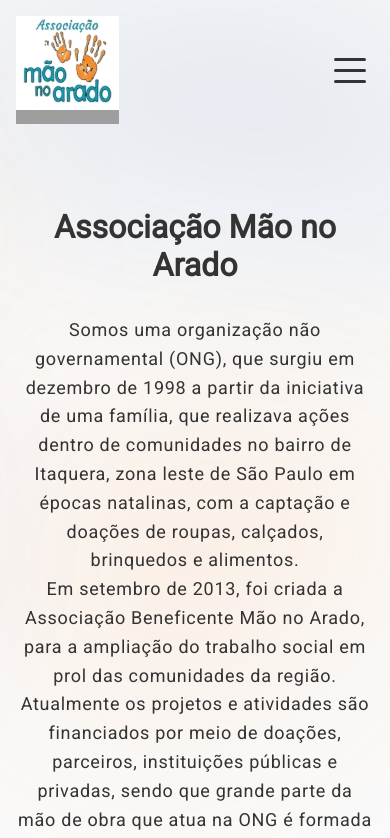
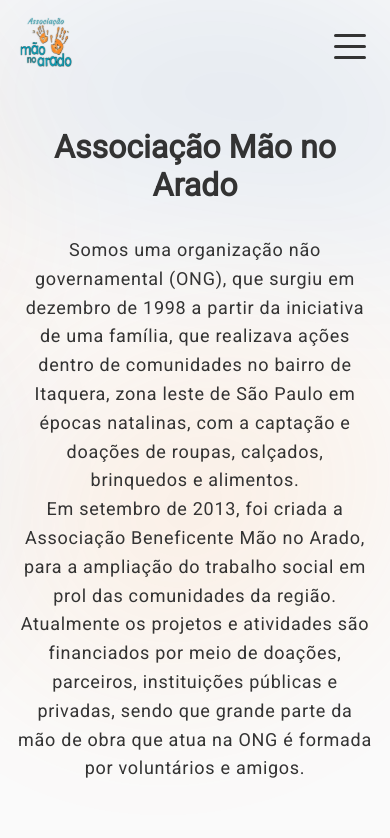
Before and after one commit to marcosaureliob/maoNoArado, a Next.js app: page /history in a window 390 px wide. Shown: the top 838 px of the page. Built offline with nearby package versions, Linux system fonts and the light colour scheme; grey boxes are pictures that could not be loaded.

Commit message:
Adjustments to responsiveness distances

```diff
--- a/src/components/Patterns/Footer/index.tsx
+++ b/src/components/Patterns/Footer/index.tsx
@@ -3,7 +3,7 @@
 // import { DeviceMobile, Phone, Envelope } from 'phosphor-react'
 import Image from 'next/image'
 import Link from 'next/link'
-import Logo from '@/assets/logos.svg'
+import Logo from '@/assets/logo.svg'
 import {
   FooterContactContainer,
   FooterContactLogoWrapper,
--- a/src/components/Patterns/Footer/styles.ts
+++ b/src/components/Patterns/Footer/styles.ts
@@ -36,6 +36,9 @@
 
 export const FooterContactLogoWrapper = styled('div', {
   marginBottom: '2rem',
+  backgroundColor: '$white',
+  width: '103px',
+  height: '104px',
 })
 
 export const FooterContactAddressWrapper = styled('div', {})
--- a/src/components/Patterns/Header/index.tsx
+++ b/src/components/Patterns/Header/index.tsx
@@ -2,7 +2,7 @@
 
 import React, { useEffect, useState } from 'react'
 import Image from 'next/image'
-import Logo from '@/assets/logos.svg'
+import Logo from '@/assets/logo.svg'
 import {
   HeaderContainer,
   HeaderWrapper,
@@ -52,9 +52,9 @@
             <Image
               src={Logo}
               alt="Logo Mão no Arado"
-              width="103"
-              height="104"
               onClick={handleItemClick}
+              style={{ objectFit: 'contain' }}
+              fill
             />
           </NavLinkLogo>
         </LogoWrapper>
--- a/src/components/Patterns/Header/style.ts
+++ b/src/components/Patterns/Header/style.ts
@@ -25,6 +25,7 @@
     '@mobile': {
       padding: '1rem 1rem 0',
     },
+
     '@tablet': {
       padding: '1rem 1rem 0',
     },
@@ -48,7 +49,17 @@
   alignItems: 'center',
 })
 
-export const LogoWrapper = styled('div', {})
+export const LogoWrapper = styled('div', {
+  position: 'relative',
+
+  width: '103px',
+  height: '104px',
+
+  '@mobile': {
+    width: '60px',
+    height: '61px',
+  },
+})
 
 export const MobileMenu = styled('nav', {
   cursor: 'pointer',
@@ -96,8 +107,8 @@
     padding: '2rem 1rem',
 
     position: 'fixed',
-    top: '7.75rem',
-    right: '0',
+    top: '4.8125rem',
+    right: 0,
 
     transform: 'translateX(100%)',
 
--- a/src/styles/page/gallery.ts
+++ b/src/styles/page/gallery.ts
@@ -25,6 +25,8 @@
   },
 
   '@mobile': {
+    padding: '8rem 1rem 6.25rem',
+
     h2: {
       fontSize: '1.625rem',
       textAlign: 'center',
--- a/src/styles/page/history.ts
+++ b/src/styles/page/history.ts
@@ -41,7 +41,7 @@
   },
 
   '@mobile': {
-    padding: '13rem 1rem 6.25rem',
+    padding: '8rem 1rem 6.25rem',
     h2: { fontSize: '2rem' },
     p: { fontSize: '1.125rem' },
   },
--- a/src/styles/page/project.ts
+++ b/src/styles/page/project.ts
@@ -25,6 +25,10 @@
   display: 'flex',
   justifyContent: 'center',
   alignItems: 'center',
+
+  '@mobile': {
+    padding: '8rem 1rem 6.25rem',
+  },
 })
 
 export const ImageBox = styled('section', {
```
Also changed, not shown: src/assets/logo.svg (added), src/assets/logos.svg (deleted).
